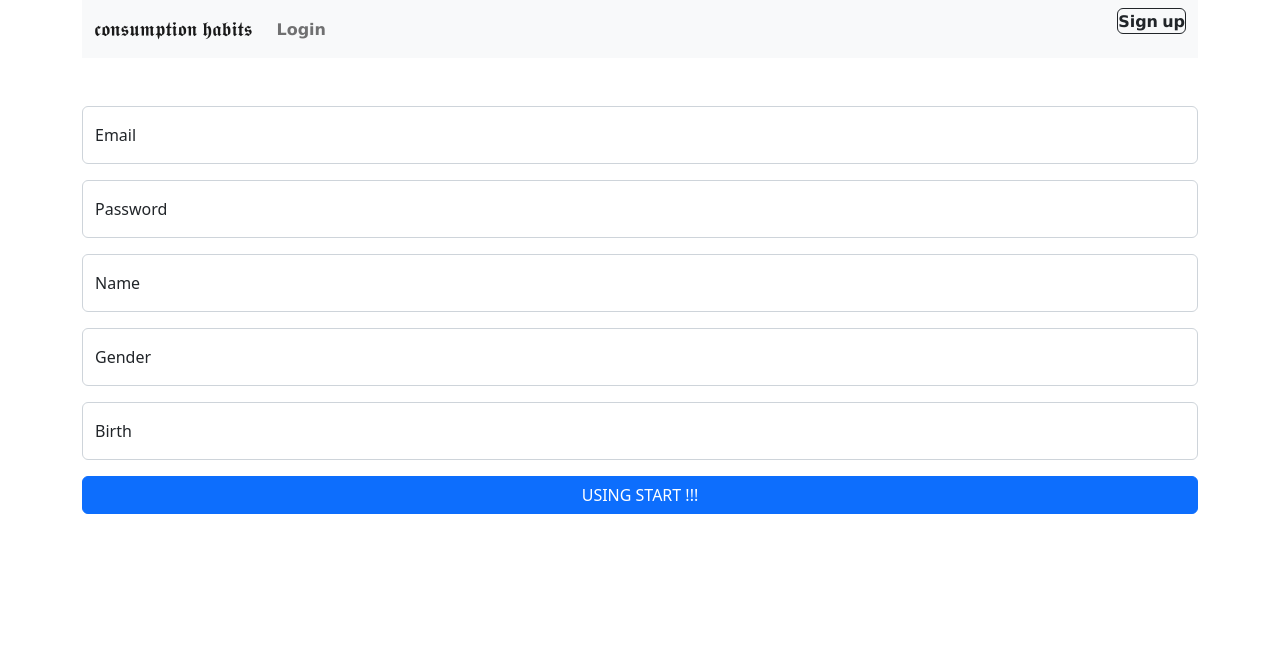
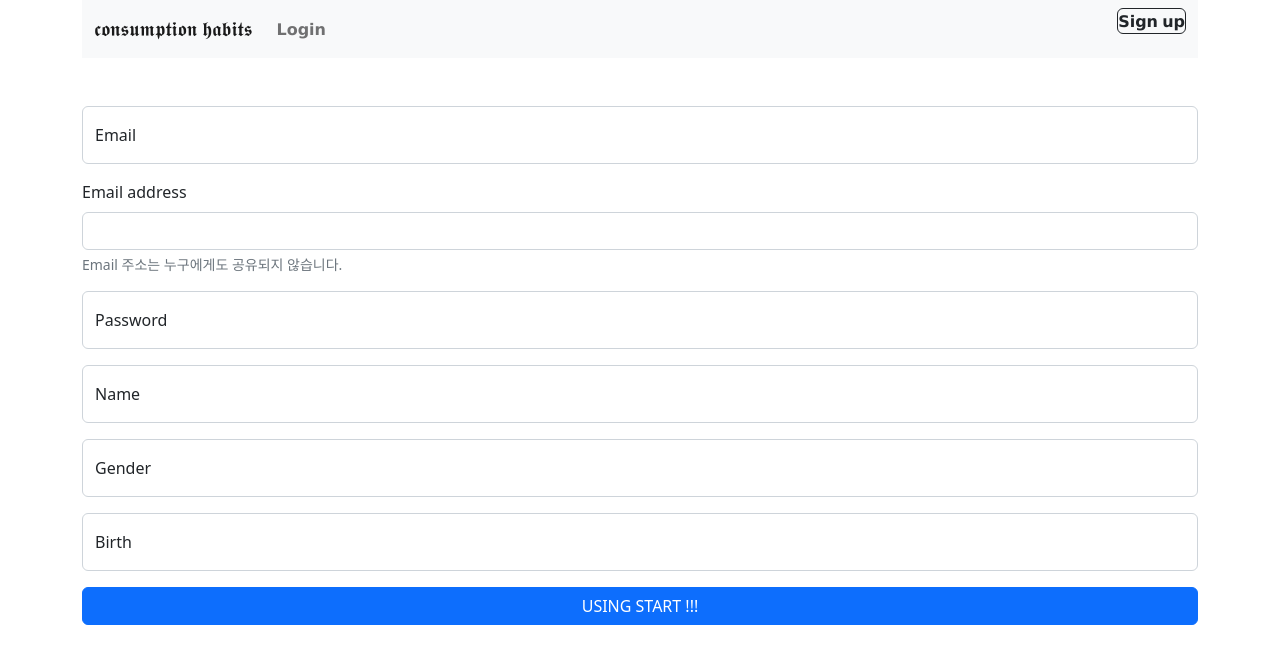
Before and after one commit to 9-ghb-6/client, a React (Create React App) app in the folder client/: page /signup in a window 1280 px wide. Shown: the top 664 px of the page. Built offline with nearby package versions, Linux system fonts and the light colour scheme.

Commit message:
2022-08-26

```diff
--- a/client/src/component/signup.jsx
+++ b/client/src/component/signup.jsx
@@ -21,7 +21,7 @@ function Signup() {
         name: name.current.value,
         gender: gender.current.value,
         birth: birth.current.value,
-      }),
+      })
     })
       .then((response) => response.json())
       .then((json) => {
@@ -32,15 +32,14 @@ function Signup() {
   return (
     <form onSubmit={handleSubmit} className="mt-5">
       <div className="form-floating mb-3 mt-3">
-        <input
-          type="text"
-          className="form-control"
-          id="email"
-          placeholder="Enter email"
-          ref={email}
-        />
+        <input type="text" className="form-control" id="email" placeholder="Enter email" ref={email} />
         <label htmlFor="email">Email</label>
       </div>
+        <div class="mb-3">
+    <label for="exampleInputEmail1" class="form-label">Email address</label>
+    <input type="email" class="form-control" id="exampleInputEmail1" aria-describedby="emailHelp"/>
+    <div id="emailHelp" class="form-text">Email 주소는 누구에게도 공유되지 않습니다.</div>
+  </div>
       <div className="form-floating mt-3 mb-3">
         <input
           type="password"
```
